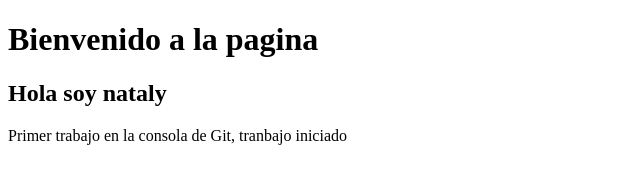
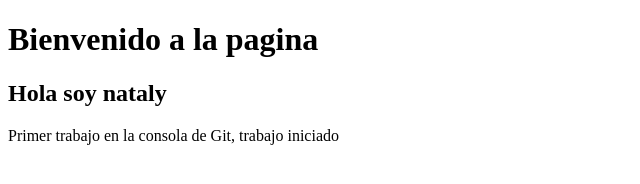
Before and after one commit to NatalyMolano/Trabajo-Git, a plain HTML site: page index.html in a window 1280 px wide. Shown: the full height of the page, 0-640 px from the left. Drawn offline with Linux system fonts and the light colour scheme.

Commit message:
Se arreglo error

```diff
--- a/index.html
+++ b/index.html
@@ -9,6 +9,6 @@
 <body>
     <h1>Bienvenido a la pagina</h1>
     <h2>Hola soy nataly</h2>
-    <p>Primer trabajo en la consola de Git, tranbajo iniciado</p>
+    <p>Primer trabajo en la consola de Git, trabajo iniciado</p>
 </body>
 </html>
```
